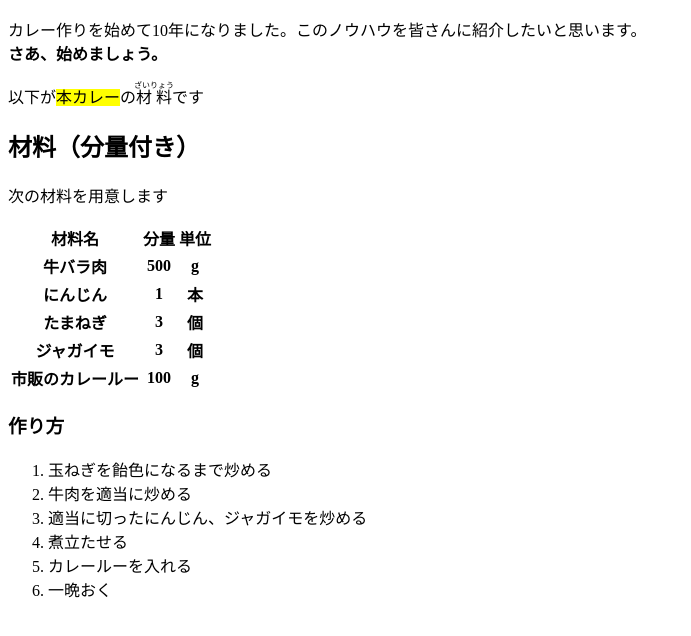
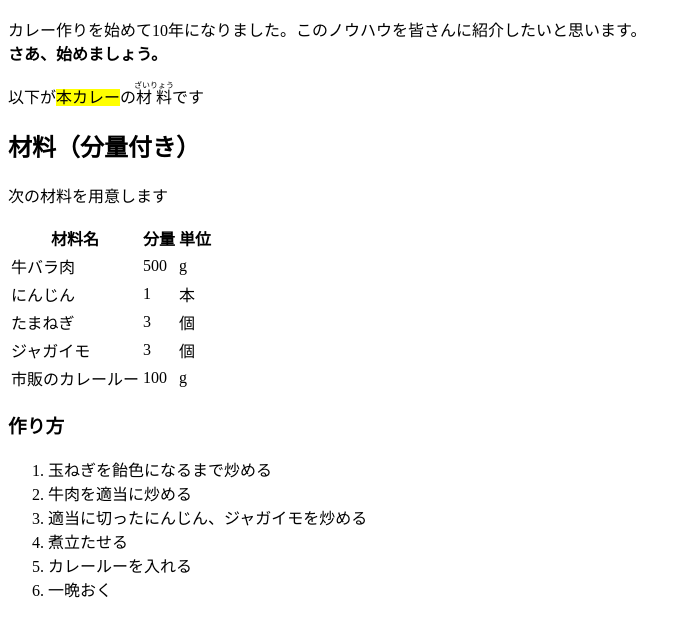
Before and after one commit to ldstassy/2016web1-5, a plain HTML site: page index.html in a window 1280 px wide. Shown: the part 146-782 px from the top of the page, without its empty margins (0-691 px from the left). Drawn offline with Linux system fonts and the light colour scheme.

Commit message:
Update index.html

```diff
--- a/index.html
+++ b/index.html
@@ -15,11 +15,11 @@
   <p>次の材料を用意します</p>
 <table>
   <tr><th>材料名</th><th>分量</th><th>単位</th></tr>
-  <tr><th>牛バラ肉</th><th>500</th><th>g</th></tr>
-  <tr><th>にんじん</th><th>1</th><th>本</th></tr>
-  <tr><th>たまねぎ</th><th>3</th><th>個</th></tr>
-  <tr><th>ジャガイモ</th><th>3</th><th>個</th></tr>
-  <tr><th>市販のカレールー</th><th>100</th><th>g</th></tr>
+  <tr><td>牛バラ肉</td><td>500</td><td>g</td></tr>
+  <tr><td>にんじん</td><td>1</td><td>本</td></tr>
+  <tr><td>たまねぎ</td><td>3</td><td>個</td></tr>
+  <tr><td>ジャガイモ</td><td>3</td><td>個</td></tr>
+  <tr><td>市販のカレールー</td><td>100</td><td>g</td></tr>
 </table>
 
  <h3>作り方</h3>
```
